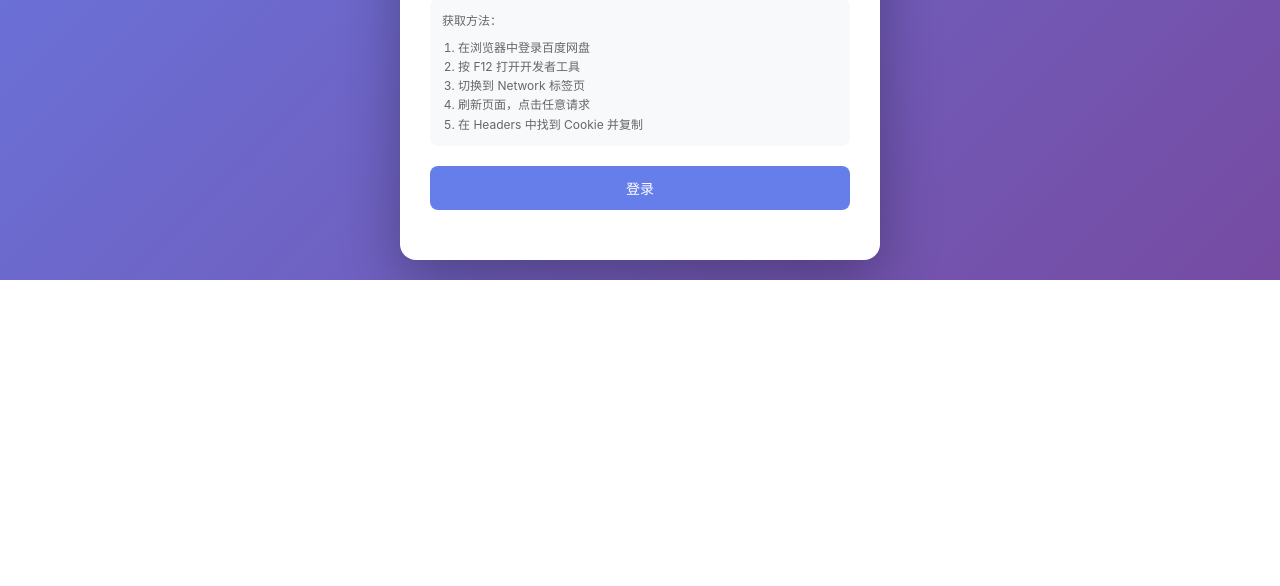
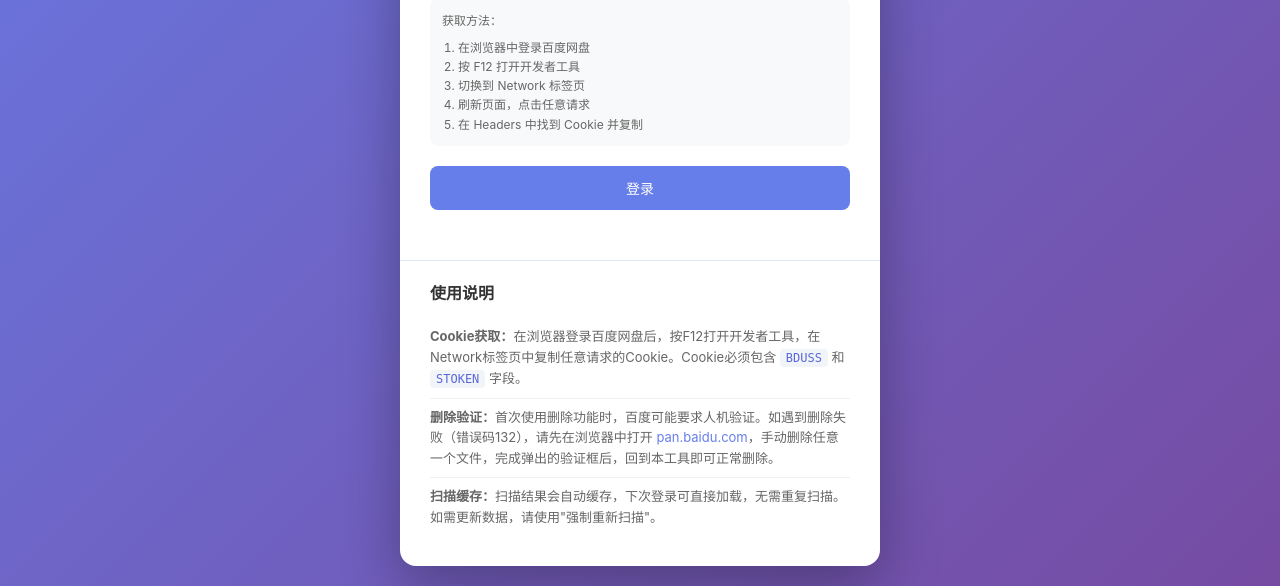
Before and after one commit to rootliu/pan_cleaner, a Flask app: page /login in a window 1280 px wide. Shown: the part 599-1185 px from the top of the page. Before the commit the page ends 879 px from the top, so only its background shows below. Run offline with Flask 3, Linux system fonts and the light colour scheme.

Commit message:
Add usage instructions, delete logging, and fix errno=132 error message
- Update errno=132 error message to describe the actual solution: complete
  human verification in browser before using the tool's delete function
- Add usage tips section to login page (Cookie guide, delete verification,
  scan cache explanation)
- Add dismissable tips bar to dashboard warning about verification requirement
- Add delete operation logging module (utils/logger.py) that records
  success/failure with timestamps and file paths to logs/ directory
- Integrate logging into the delete API route
- Add logs/ to .gitignore

Co-Authored-By: Claude Opus 4.6 <noreply@anthropic.com>

```diff
--- a/app.py
+++ b/app.py
@@ -21,6 +21,7 @@ from utils.cache import (
     save_scan_cache, load_scan_cache, clear_scan_cache,
     invalidate_cache_paths, get_cache_info
 )
+from utils.logger import log_delete_operation
 
 app = Flask(__name__)
 app.config.from_object(Config)
@@ -472,14 +473,23 @@ def delete_files():
     cleaner = FileCleaner(provider)
     result = cleaner.delete_files(paths)
 
+    provider_type = session.get('provider_type', 'baidu')
+    user_info = session.get('user_info', {})
+    provider_name = PROVIDER_TYPES.get(provider_type, '网盘')
+    username = user_info.get('username', '未知用户')
+
+    # 记录删除操作日志
+    log_delete_operation(
+        provider_name=provider_name,
+        username=username,
+        paths=paths,
+        deleted=result.get('deleted', []),
+        failed=result.get('failed', []),
+        message=result.get('message', '')
+    )
+
     # 如果有删除成功的文件，更新缓存
     if result.get('deleted'):
-        provider_type = session.get('provider_type', 'baidu')
-        user_info = session.get('user_info', {})
-        provider_name = PROVIDER_TYPES.get(provider_type, '网盘')
-        username = user_info.get('username', '未知用户')
-
-        # 从缓存中移除已删除的路径
         invalidate_cache_paths(provider_name, username, result['deleted'])
 
     return jsonify(result)
--- a/static/css/style.css
+++ b/static/css/style.css
@@ -830,6 +830,88 @@ body {
     margin: 4px 0;
 }
 
+/* 使用说明 */
+.usage-tips {
+    padding: 20px 30px 30px;
+    border-top: 1px solid var(--border-color);
+}
+
+.usage-tips h3 {
+    font-size: 16px;
+    margin-bottom: 12px;
+    color: var(--text-color);
+}
+
+.usage-tips ul {
+    list-style: none;
+    padding: 0;
+}
+
+.usage-tips li {
+    padding: 8px 0;
+    font-size: 13px;
+    color: var(--text-muted);
+    line-height: 1.6;
+    border-bottom: 1px solid #f0f0f0;
+}
+
+.usage-tips li:last-child {
+    border-bottom: none;
+}
+
+.usage-tips code {
+    background: #f1f5f9;
+    padding: 2px 6px;
+    border-radius: 4px;
+    font-size: 12px;
+    color: var(--primary-dark);
+}
+
+.usage-tips a {
+    color: var(--primary-color);
+    text-decoration: none;
+}
+
+.usage-tips a:hover {
+    text-decoration: underline;
+}
+
+/* Dashboard 提示栏 */
+.tips-bar {
+    display: flex;
+    align-items: flex-start;
+    gap: 10px;
+    padding: 12px 16px;
+    background: #fffbeb;
+    border: 1px solid #fde68a;
+    border-radius: 8px;
+    margin-bottom: 16px;
+    font-size: 13px;
+    color: #92400e;
+    line-height: 1.6;
+}
+
+.tips-bar .tips-icon {
+    font-size: 18px;
+    flex-shrink: 0;
+    margin-top: 1px;
+}
+
+.tips-bar a {
+    color: #b45309;
+    text-decoration: underline;
+}
+
+.tips-bar .tips-close {
+    background: none;
+    border: none;
+    cursor: pointer;
+    font-size: 16px;
+    color: #92400e;
+    flex-shrink: 0;
+    padding: 0 4px;
+}
+
 /* 响应式 */
 @media (max-width: 768px) {
     .sidebar {
--- a/templates/login.html
+++ b/templates/login.html
@@ -113,6 +113,15 @@
 
                 <div id="loginMessage" class="message" style="display: none;"></div>
             </form>
+
+            <div class="usage-tips">
+                <h3>使用说明</h3>
+                <ul>
+                    <li><strong>Cookie获取：</strong>在浏览器登录百度网盘后，按F12打开开发者工具，在Network标签页中复制任意请求的Cookie。Cookie必须包含 <code>BDUSS</code> 和 <code>STOKEN</code> 字段。</li>
+                    <li><strong>删除验证：</strong>首次使用删除功能时，百度可能要求人机验证。如遇到删除失败（错误码132），请先在浏览器中打开 <a href="https://pan.baidu.com" target="_blank">pan.baidu.com</a>，手动删除任意一个文件，完成弹出的验证框后，回到本工具即可正常删除。</li>
+                    <li><strong>扫描缓存：</strong>扫描结果会自动缓存，下次登录可直接加载，无需重复扫描。如需更新数据，请使用"强制重新扫描"。</li>
+                </ul>
+            </div>
         </div>
     </div>
 
```
Also changed, not shown: core/providers/baidu.py (+28 -13 lines), templates/index.html (+7 -0 lines), utils/logger.py (added, +96 -0 lines), 1 other file.
